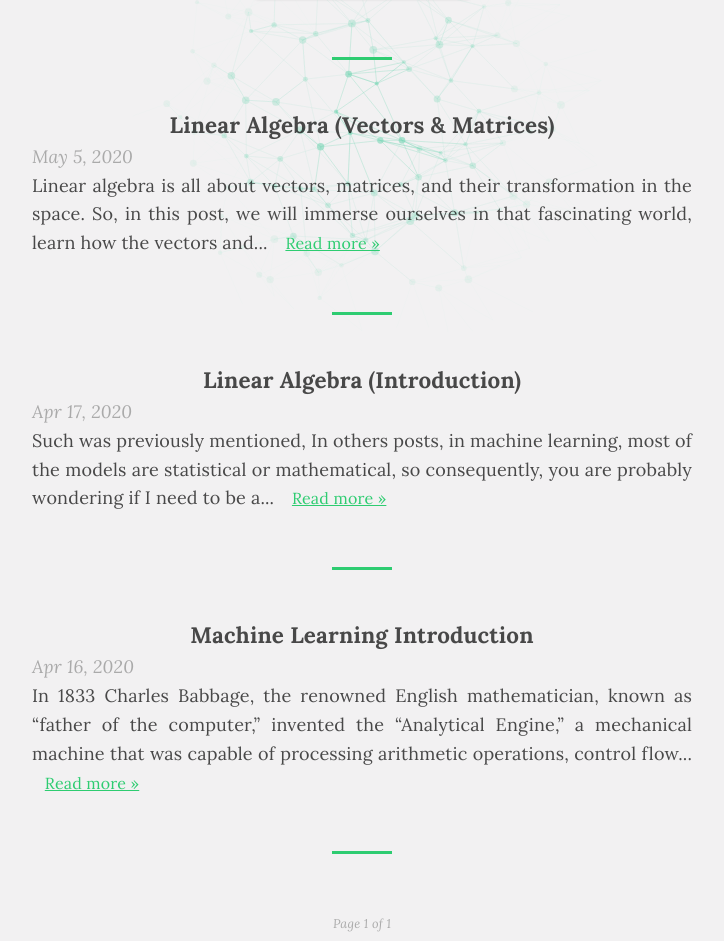
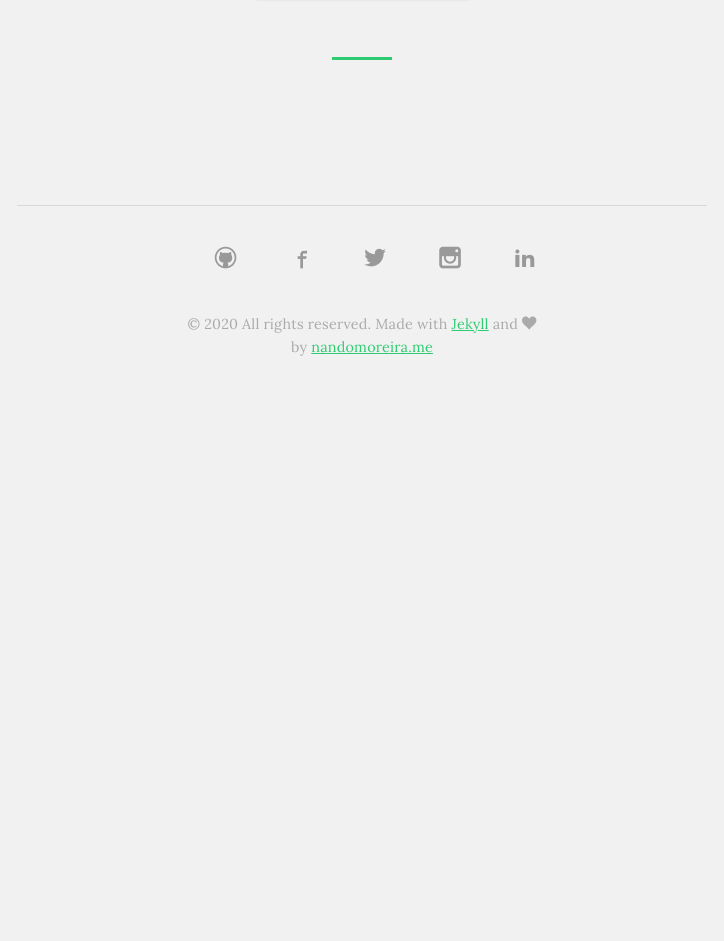
Before and after one commit to kenjitm/kenjitm.github.io, a plain HTML site: page index.html in a window 1280 px wide. Shown: the part 1031-1972 px from the top of the page, without its empty margins (278-1002 px from the left). After the commit the page ends 1426 px from the top, so only its background shows below. Drawn offline with nearby package versions, Linux system fonts and the light colour scheme; some packages are replaced by stand-ins of ours; animation ran at ten frames a second; a script that the page names is missing; files whose address does not match are found by name.

Commit message:
Update index.html

```diff
--- a/index.html
+++ b/index.html
@@ -37,8 +37,6 @@
       <ul>
         <li><a href="/en">home</a></li>
         <li class="divider">&bull;</li>
-        <li><a href="/en/about">about</a></li>
-        <li class="divider">&bull;</li>
 <!--        <li class="divider">&bull;</li>-->
 <!--        <li><a href="/feed.xml" target="_blank"><i class="icon icon-feed"></i> feed</a></li>-->
       </ul>
@@ -69,34 +67,7 @@
   </div>
 </header>
             <section class="main-content">
-              <section class="posts txt-center container">
-<article class="post">
-    <h1>
-      <a class="post-link" href="/en/vectors-matrices" title="Permalink to: Linear Algebra (Vectors & Matrices)">Linear Algebra (Vectors & Matrices)</a>
-    </h1>
-    <span class="post-meta">May 5, 2020</span>
-    <p>Linear algebra is all about vectors, matrices, and their transformation in the space. So, in this post, we will immerse ourselves in that fascinating world, learn how the vectors and... <a href="/en/vectors-matrices" title="Permalink to: Linear Algebra (Vectors & Matrices)" class="read-more">Read more &raquo;</a></p>
-</article>
-<article class="post">
-    <h1>
-      <a class="post-link" href="/en/ml-math-foundations-part-1" title="Permalink to: Linear Algebra (Introduction)">Linear Algebra (Introduction)</a>
-    </h1>
-    <span class="post-meta">Apr 17, 2020</span>
-    <p>Such was previously mentioned, In others posts, in machine learning, most of the models are statistical or mathematical, so consequently, you are probably wondering if I need to be a... <a href="/en/ml-math-foundations-part-1" title="Permalink to: Linear Algebra (Introduction)" class="read-more">Read more &raquo;</a></p>
-</article>
-<article class="post">
-    <h1>
-      <a class="post-link" href="/en/machine-learning-introduction" title="Permalink to: Machine Learning Introduction">Machine Learning Introduction</a>
-    </h1>
-    <span class="post-meta">Apr 16, 2020</span>
-    <p>In 1833 Charles Babbage, the renowned English mathematician, known as “father of the computer,” invented the “Analytical Engine,” a mechanical machine that was capable of processing arithmetic operations, control flow... <a href="/en/machine-learning-introduction" title="Permalink to: Machine Learning Introduction" class="read-more">Read more &raquo;</a></p>
-</article>
-  <nav class="pagination" role="pagination">
-  <ul>
-    <li><span class="page-number">Page 1 of 1</span></li>
-  </ul>
-</nav>
-</section>
+
             </section>
 <div class="clearfix"></div>
 <footer class="site-footer txt-center">
```
